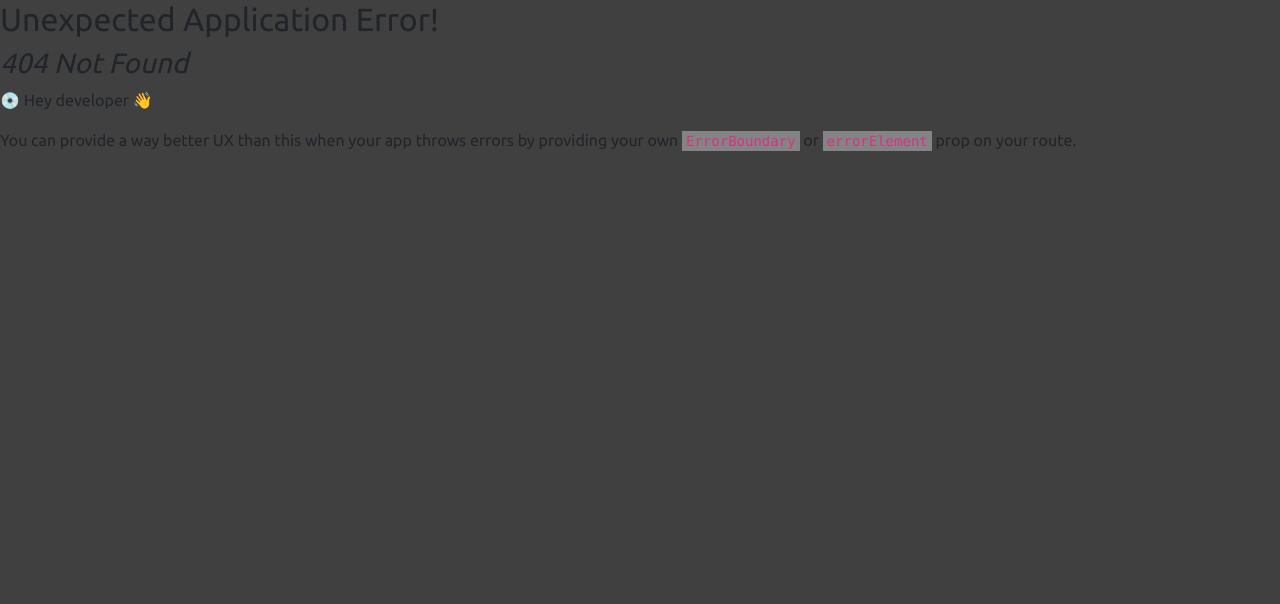
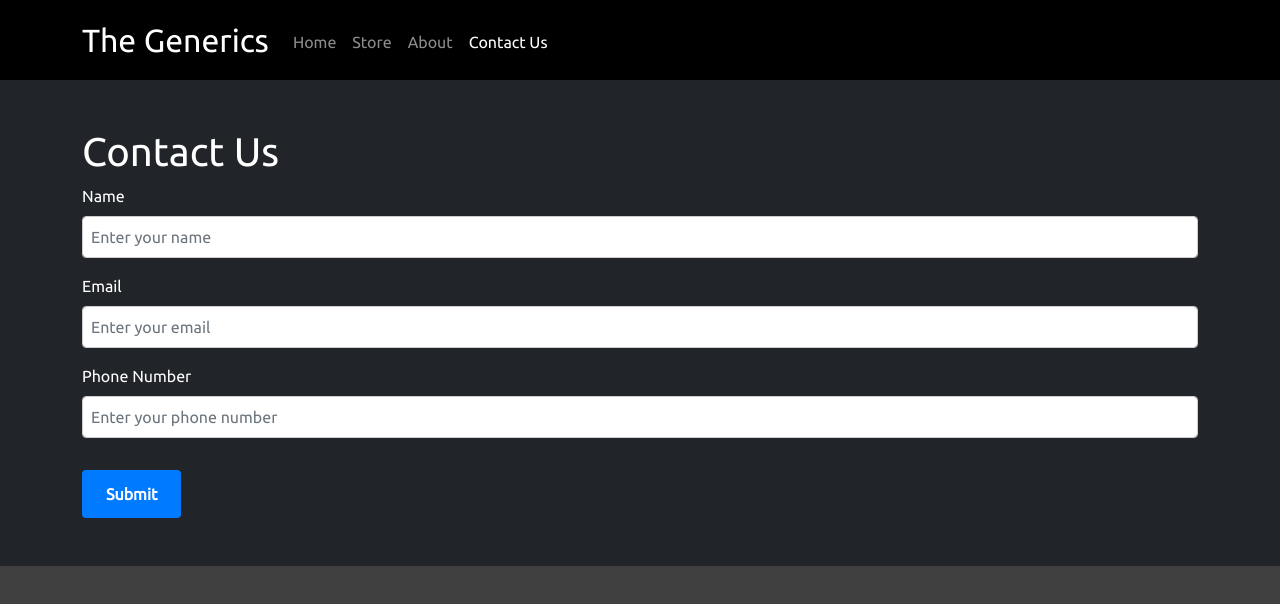
Before and after one commit to Abhie-Tripathi/E-Commerce, a React (Create React App) app: page /contactus in a window 1280 px wide. Before the commit this address had no page. Shown: the top 604 px of the page. Built offline with nearby package versions, Linux system fonts and the light colour scheme.

Commit message:
Contact -Us

```diff
--- a/src/components/MainNav.js
+++ b/src/components/MainNav.js
@@ -21,6 +21,9 @@ const MainNav = (props) =>{
             <LinkContainer to="/about">
             <Nav.Link>About</Nav.Link>
             </LinkContainer>
+            <LinkContainer to="/contactus">
+            <Nav.Link>Contact Us</Nav.Link>
+            </LinkContainer>
 
           </Nav>
         </Navbar.Collapse>
--- /dev/null
+++ b/src/pages/ContactUs.js
@@ -0,0 +1,103 @@
+import React, { useState } from 'react';
+import { Container, Form, Button } from 'react-bootstrap';
+
+const ContactUs = () => {
+  const [name, setName] = useState('');
+  const [email, setEmail] = useState('');
+  const [phone, setPhone] = useState('');
+  const [userdata, setuserdata] = useState('')
+
+  const uploadtofirebase = async()=>{
+    await fetch("https://react-http-b7880-default-rtdb.firebaseio.com/Userdata.json",{
+        method:"POST",
+        body:JSON.stringify({Name: name,Email:email,Phone:phone}),
+        headers:{"Content-Type":"application/json"}
+    })
+  }
+
+
+
+
+  const handleSubmit = (e) => {
+    e.preventDefault();
+    // Handle form submission logic here
+    uploadtofirebase()
+    // Reset form fields
+    setName('');
+    setEmail('');
+    setPhone('');
+  };
+
+  const inputStyle = {
+    marginBottom: '1rem',
+    padding: '0.5rem',
+    borderRadius: '4px',
+    border: '1px solid #ccc',
+    fontSize: '1rem',
+  };
+
+  const buttonStyle = {
+    marginTop: '1rem',
+    padding: '0.75rem 1.5rem',
+    borderRadius: '4px',
+    fontSize: '1rem',
+    fontWeight: 'bold',
+    backgroundColor: '#007bff',
+    color: '#fff',
+    border: 'none',
+    cursor: 'pointer',
+    transition: 'background-color 0.3s',
+  };
+
+  const buttonHoverStyle = {
+    backgroundColor: '#0056b3',
+  };
+
+
+  return (<div className='bg-dark text-white'>
+    <Container className="py-5">
+      <h1>Contact Us</h1>
+      <Form onSubmit={handleSubmit}>
+        <Form.Group controlId="name">
+          <Form.Label>Name</Form.Label>
+          <Form.Control
+            type="text"
+            placeholder="Enter your name"
+            value={name}
+            onChange={(e) => setName(e.target.value)}
+            required
+            style={inputStyle}
+          />
+        </Form.Group>
+        <Form.Group controlId="email">
+          <Form.Label>Email</Form.Label>
+          <Form.Control
+            type="email"
+            placeholder="Enter your email"
+            value={email}
+            onChange={(e) => setEmail(e.target.value)}
+            required
+            style={inputStyle}
+          />
+        </Form.Group>
+        <Form.Group controlId="phone">
+          <Form.Label>Phone Number</Form.Label>
+          <Form.Control
+            type="tel"
+            placeholder="Enter your phone number"
+            value={phone}
+            onChange={(e) => setPhone(e.target.value)}
+            required
+            style={inputStyle}
+          />
+        </Form.Group>
+        <Button variant="primary" type="submit" style={buttonStyle}>
+          Submit
+        </Button>
+      </Form>
+    </Container>
+    </div>
+  );
+};
+
+export default ContactUs;
```
Also changed, not shown: src/App.js (+14 -10 lines).
